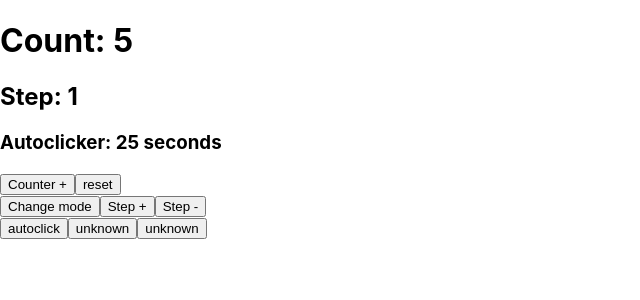
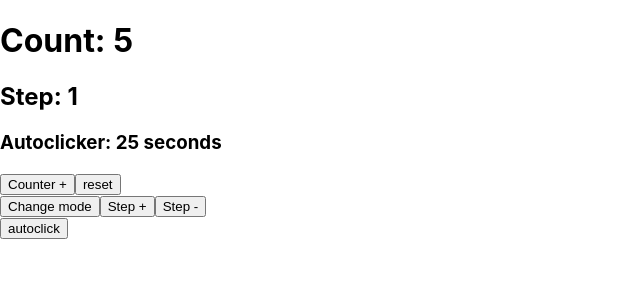
Before and after one commit to andrewsilent/first-react-app, a React (Create React App) app: page / in a window 1280 px wide. Shown: the top 300 px of the page, without its empty margins (0-640 px from the left). Built offline with nearby package versions, Linux system fonts and the light colour scheme.

Commit message:
fix empty buttons

```diff
--- a/src/components/Autoclick/index.jsx
+++ b/src/components/Autoclick/index.jsx
@@ -5,8 +5,6 @@ const Autoclick = props => {
   return (
     <div>
       <button onClick={autoclickerToggle}>autoclick</button>
-      <button>unknown</button>
-      <button>unknown</button>
     </div>
   );
 };
```
